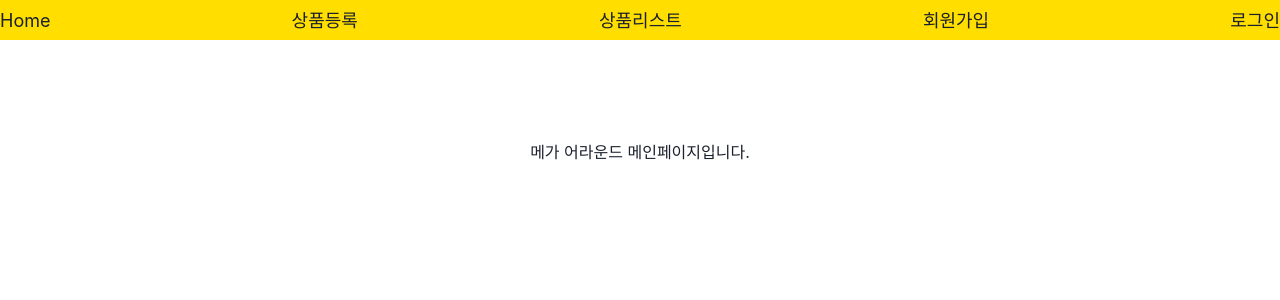
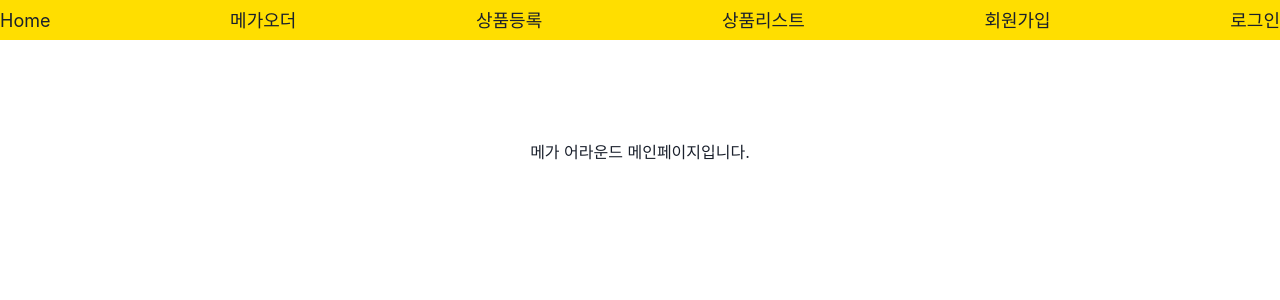
Before and after one commit to huitopia/mega-around, a React (Vite) app in the folder frontend/: page / in a window 1280 px wide. Shown: the top 300 px of the page. Built offline with nearby package versions, Linux system fonts and the light colour scheme.

Commit message:
react : 지점 리스트 생성

```diff
--- a/frontend/src/App.jsx
+++ b/frontend/src/App.jsx
@@ -25,6 +25,7 @@ import { MyPageCustomer } from "./user/MyPageCustomer.jsx";
 import { MyPageBranch } from "./user/MyPageBranch.jsx";
 import { CustomerEdit } from "./CustomerEdit.jsx";
 import { BranchEdit } from "./BranchEdit.jsx";
+import { BranchList } from "./BranchList.jsx";
 
 axios.interceptors.request.use((config) => {
   const token = localStorage.getItem("token");
@@ -44,6 +45,8 @@ const router = createBrowserRouter([
       { path: "product", element: <ProductUpload /> },
       { path: "product/list", element: <ProductList /> },
       { path: "product/:productId", element: <ProductUpdate /> },
+      // branchSelect
+      { path: "branch/list", element: <BranchList /> },
       // event
       { path: "/stamp", element: <Stamp /> },
       { path: "/coupon", element: <Coupon /> },
--- /dev/null
+++ b/frontend/src/BranchList.jsx
@@ -0,0 +1,5 @@
+import { Box } from "@chakra-ui/react";
+
+export function BranchList() {
+  return <Box>매장선택</Box>;
+}
--- a/frontend/src/component/Navbar.jsx
+++ b/frontend/src/component/Navbar.jsx
@@ -19,6 +19,11 @@ export function Navbar() {
       <Box>
         <Center onClick={() => navigate("/")} cursor={"pointer"}>
           <Text>Home</Text>
+        </Center>
+      </Box>
+      <Box>
+        <Center onClick={() => navigate("branch/list")} cursor={"pointer"}>
+          <Text>메가오더</Text>
         </Center>
       </Box>
       <Box>
```
